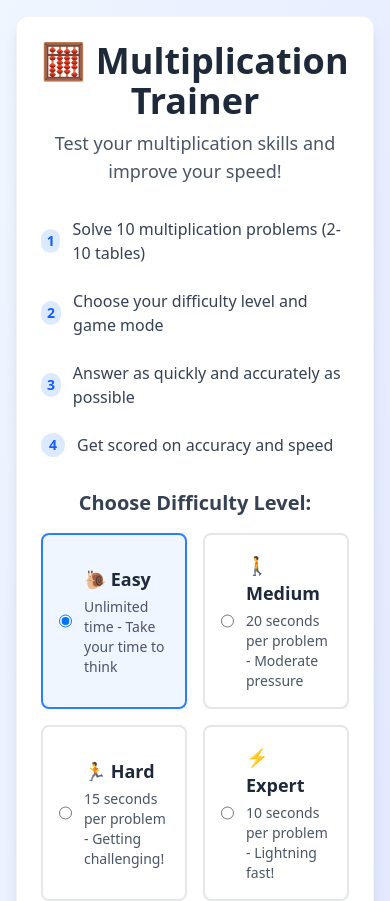
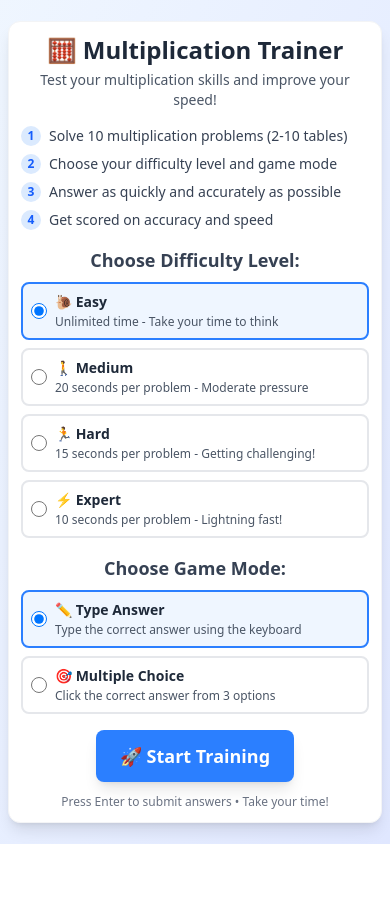
Before and after one commit to segoddnja/multi-train, a React (Vite) app: page / in a window 390 px wide. Shown: the top 901 px of the page. After the commit the page ends 844 px from the top, so only its background shows below. Built offline with nearby package versions, Linux system fonts and the light colour scheme.

Commit message:
Make start screen layout responsive

```diff
--- a/src/components/StartScreen.tsx
+++ b/src/components/StartScreen.tsx
@@ -22,56 +22,56 @@ export const StartScreen: React.FC<StartScreenProps> = ({ onStartGame }) => {
     onStartGame(settings);
   };
   return (
-    <div className="flex items-center justify-center min-h-screen bg-gradient-to-br from-blue-50 to-indigo-100 p-4">
+    <div className="flex items-center justify-center min-h-screen bg-gradient-to-br from-blue-50 to-indigo-100 p-2 sm:p-4">
       <div className="card max-w-4xl w-full text-center">
-        <div className="mb-8">
-          <h1 className="text-4xl font-bold text-gray-800 mb-2">
+        <div className="mb-4 sm:mb-6">
+          <h1 className="text-2xl sm:text-3xl md:text-4xl font-bold text-gray-800 mb-1 sm:mb-2">
             🧮 Multiplication Trainer
           </h1>
-          <p className="text-gray-600 text-lg">
+          <p className="text-gray-600 text-sm sm:text-base md:text-lg">
             Test your multiplication skills and improve your speed!
           </p>
         </div>
 
-        <div className="mb-8 grid grid-cols-1 md:grid-cols-2 gap-6 text-left">
-          <div className="flex items-center text-gray-700">
-            <span className="w-6 h-6 bg-blue-100 rounded-full flex items-center justify-center text-sm font-bold text-blue-600 mr-3">
+        <div className="mb-4 sm:mb-6 grid grid-cols-1 sm:grid-cols-2 gap-2 sm:gap-4 text-left">
+          <div className="flex items-center text-gray-700 text-sm sm:text-base">
+            <span className="w-5 h-5 sm:w-6 sm:h-6 bg-blue-100 rounded-full flex items-center justify-center text-xs sm:text-sm font-bold text-blue-600 mr-2 sm:mr-3 flex-shrink-0">
               1
             </span>
             Solve 10 multiplication problems (2-10 tables)
           </div>
-          <div className="flex items-center text-gray-700">
-            <span className="w-6 h-6 bg-blue-100 rounded-full flex items-center justify-center text-sm font-bold text-blue-600 mr-3">
+          <div className="flex items-center text-gray-700 text-sm sm:text-base">
+            <span className="w-5 h-5 sm:w-6 sm:h-6 bg-blue-100 rounded-full flex items-center justify-center text-xs sm:text-sm font-bold text-blue-600 mr-2 sm:mr-3 flex-shrink-0">
               2
             </span>
             Choose your difficulty level and game mode
           </div>
-          <div className="flex items-center text-gray-700">
-            <span className="w-6 h-6 bg-blue-100 rounded-full flex items-center justify-center text-sm font-bold text-blue-600 mr-3">
+          <div className="flex items-center text-gray-700 text-sm sm:text-base">
+            <span className="w-5 h-5 sm:w-6 sm:h-6 bg-blue-100 rounded-full flex items-center justify-center text-xs sm:text-sm font-bold text-blue-600 mr-2 sm:mr-3 flex-shrink-0">
               3
             </span>
             Answer as quickly and accurately as possible
           </div>
-          <div className="flex items-center text-gray-700">
-            <span className="w-6 h-6 bg-blue-100 rounded-full flex items-center justify-center text-sm font-bold text-blue-600 mr-3">
+          <div className="flex items-center text-gray-700 text-sm sm:text-base">
+            <span className="w-5 h-5 sm:w-6 sm:h-6 bg-blue-100 rounded-full flex items-center justify-center text-xs sm:text-sm font-bold text-blue-600 mr-2 sm:mr-3 flex-shrink-0">
               4
             </span>
             Get scored on accuracy and speed
           </div>
         </div>
 
-        <div className="mb-8">
-          <h2 className="text-xl font-semibold text-gray-700 mb-4">
+        <div className="mb-4 sm:mb-6">
+          <h2 className="text-lg sm:text-xl font-semibold text-gray-700 mb-2 sm:mb-3">
             Choose Difficulty Level:
           </h2>
-          <div className="grid grid-cols-2 gap-4">
+          <div className="grid grid-cols-1 sm:grid-cols-2 gap-2 sm:gap-3">
             {(["easy", "medium", "hard", "expert"] as DifficultyLevel[]).map(
               (difficulty) => {
                 const info = GameLogic.getDifficultyInfo(difficulty);
                 return (
                   <label
                     key={difficulty}
-                    className={`flex items-center p-4 border-2 rounded-lg cursor-pointer transition-all duration-200 ${
+                    className={`flex items-center p-2 sm:p-3 border-2 rounded-lg cursor-pointer transition-all duration-200 ${
                       selectedDifficulty === difficulty
                         ? "border-blue-500 bg-blue-50"
                         : "border-gray-200 hover:border-gray-300 hover:bg-gray-50"
@@ -85,13 +85,13 @@ export const StartScreen: React.FC<StartScreenProps> = ({ onStartGame }) => {
                       onChange={(e) =>
                         setSelectedDifficulty(e.target.value as DifficultyLevel)
                       }
-                      className="mr-3 w-4 h-4 text-blue-600"
+                      className="mr-2 sm:mr-3 w-4 h-4 text-blue-600 flex-shrink-0"
                     />
-                    <div className="text-left">
-                      <div className="font-semibold text-gray-800 text-lg">
+                    <div className="text-left min-w-0 flex-1">
+                      <div className="font-semibold text-gray-800 text-sm sm:text-base md:text-lg">
                         {info.icon} {info.name}
                       </div>
-                      <div className="text-sm text-gray-600 mt-1">
+                      <div className="text-xs sm:text-sm text-gray-600 mt-0.5 sm:mt-1">
                         {info.description}
                       </div>
                     </div>
@@ -102,13 +102,13 @@ export const StartScreen: React.FC<StartScreenProps> = ({ onStartGame }) => {
           </div>
         </div>
 
-        <div className="mb-8">
-          <h2 className="text-xl font-semibold text-gray-700 mb-4">
+        <div className="mb-4 sm:mb-6">
+          <h2 className="text-lg sm:text-xl font-semibold text-gray-700 mb-2 sm:mb-3">
             Choose Game Mode:
           </h2>
-          <div className="grid grid-cols-2 gap-4">
+          <div className="grid grid-cols-1 sm:grid-cols-2 gap-2 sm:gap-3">
             <label
-              className={`flex items-center p-4 border-2 rounded-lg cursor-pointer transition-all duration-200 ${
+              className={`flex items-center p-2 sm:p-3 border-2 rounded-lg cursor-pointer transition-all duration-200 ${
                 selectedMode === "input"
                   ? "border-blue-500 bg-blue-50"
                   : "border-gray-200 hover:border-gray-300 hover:bg-gray-50"
@@ -120,20 +120,20 @@ export const StartScreen: React.FC<StartScreenProps> = ({ onStartGame }) => {
                 value="input"
                 checked={selectedMode === "input"}
                 onChange={(e) => setSelectedMode(e.target.value as GameMode)}
-                className="mr-3 w-4 h-4 text-blue-600"
+                className="mr-2 sm:mr-3 w-4 h-4 text-blue-600 flex-shrink-0"
               />
-              <div className="text-left">
-                <div className="font-semibold text-gray-800 text-lg">
+              <div className="text-left min-w-0 flex-1">
+                <div className="font-semibold text-gray-800 text-sm sm:text-base md:text-lg">
                   ✏️ Type Answer
                 </div>
-                <div className="text-sm text-gray-600 mt-1">
+                <div className="text-xs sm:text-sm text-gray-600 mt-0.5 sm:mt-1">
                   Type the correct answer using the keyboard
                 </div>
               </div>
             </label>
 
             <label
-              className={`flex items-center p-4 border-2 rounded-lg cursor-pointer transition-all duration-200 ${
+              className={`flex items-center p-2 sm:p-3 border-2 rounded-lg cursor-pointer transition-all duration-200 ${
                 selectedMode === "multiple-choice"
                   ? "border-blue-500 bg-blue-50"
                   : "border-gray-200 hover:border-gray-300 hover:bg-gray-50"
@@ -145,13 +145,13 @@ export const StartScreen: React.FC<StartScreenProps> = ({ onStartGame }) => {
                 value="multiple-choice"
                 checked={selectedMode === "multiple-choice"}
                 onChange={(e) => setSelectedMode(e.target.value as GameMode)}
-                className="mr-3 w-4 h-4 text-blue-600"
+                className="mr-2 sm:mr-3 w-4 h-4 text-blue-600 flex-shrink-0"
               />
-              <div className="text-left">
-                <div className="font-semibold text-gray-800 text-lg">
+              <div className="text-left min-w-0 flex-1">
+                <div className="font-semibold text-gray-800 text-sm sm:text-base md:text-lg">
                   🎯 Multiple Choice
                 </div>
-                <div className="text-sm text-gray-600 mt-1">
+                <div className="text-xs sm:text-sm text-gray-600 mt-0.5 sm:mt-1">
                   Click the correct answer from 3 options
                 </div>
               </div>
@@ -162,12 +162,12 @@ export const StartScreen: React.FC<StartScreenProps> = ({ onStartGame }) => {
         <div className="flex flex-col items-center">
           <button
             onClick={handleStartGame}
-            className="btn-primary text-xl px-12 py-4 mb-6"
+            className="btn-primary text-lg sm:text-xl px-6 sm:px-12 py-3 sm:py-4 mb-3 sm:mb-4"
           >
             🚀 Start Training
           </button>
 
-          <div className="text-sm text-gray-500 max-w-md text-center">
+          <div className="text-xs sm:text-sm text-gray-500 max-w-sm text-center px-2">
             {selectedMode === "input" ? (
               <>
                 Press Enter to submit answers •{" "}
--- a/src/index.css
+++ b/src/index.css
@@ -10,7 +10,7 @@
 }
 
 .card {
-  @apply bg-white rounded-xl shadow-lg p-6 border border-gray-100 transform transition-all duration-300 hover:shadow-xl;
+  @apply bg-white rounded-xl shadow-lg p-3 sm:p-6 border border-gray-100 transform transition-all duration-300 hover:shadow-xl;
 }
 
 .problem-display {
```
